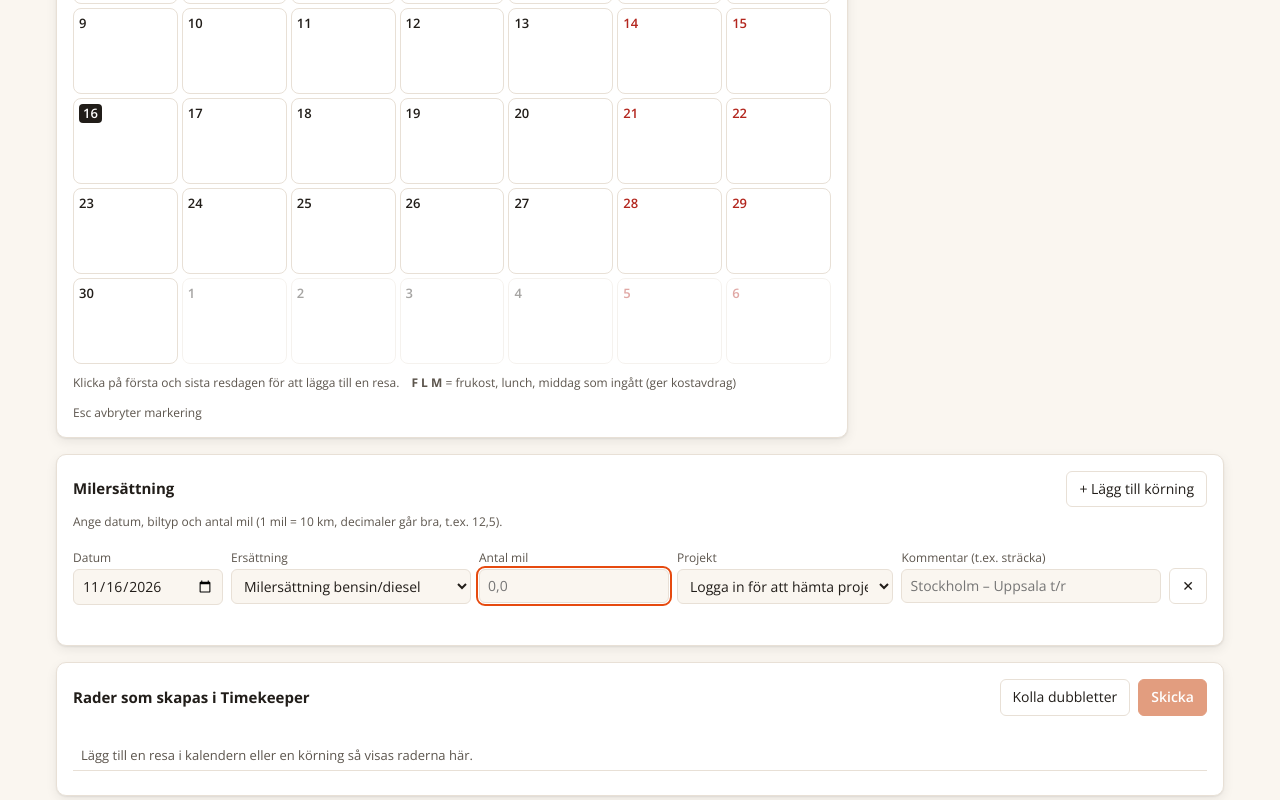
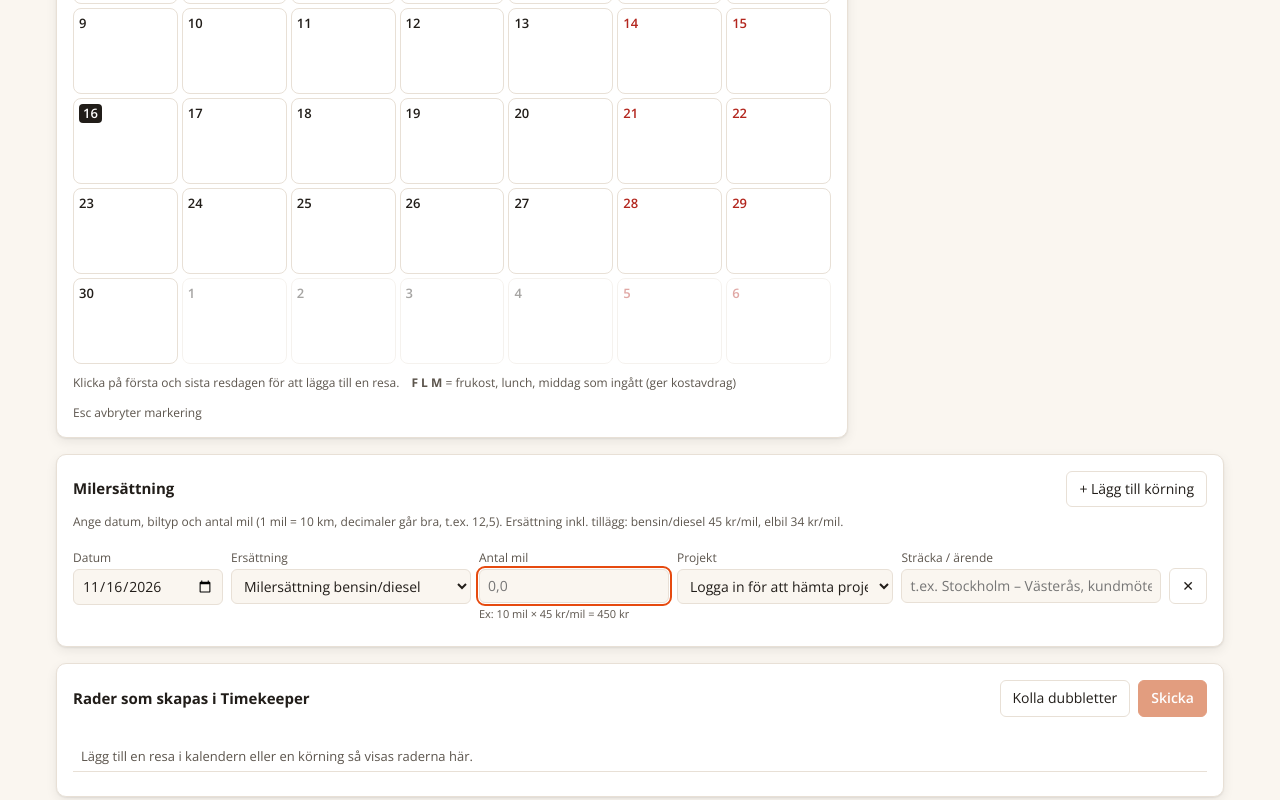
Before and after one commit to totaldigital-se/travelcost, a plain HTML site: page index.html in a window 1280 px wide. Both pictures are taken after typing "Sample", "Sample123" into the empty fields and a click on the button "+ Lägg till körning". Shown: the part 523-1323 px from the top of the page. Drawn offline with nearby package versions, Linux system fonts and the light colour scheme.

Commit message:
Milersättning inkl. tillägg: 45 kr/mil bensin/diesel, 34 kr/mil elbil; uträkning i kommentar

```diff
--- a/index.html
+++ b/index.html
@@ -146,7 +146,7 @@ details summary{cursor:pointer;font-weight:600}
     <section class="panel">
       <details id="settings">
         <summary>Inställningar (lönearter och belopp)</summary>
-        <p class="small muted">Lönearterna är förvalda för företaget och behöver normalt inte ändras. Beloppen hämtas från Timekeeper.</p>
+        <p class="small muted">Lönearterna är förvalda för företaget och behöver normalt inte ändras. Beloppen hämtas från Timekeeper, utom milersättning som följer företagets satser inkl. tillägg.</p>
         <div id="mapping"></div>
         <label class="row" style="color:var(--text);font-size:13px;margin-top:10px">
           <input type="checkbox" id="halveOnHalf" style="width:auto"> Halvera måltidsavdrag på halvdagar
@@ -162,7 +162,7 @@ details summary{cursor:pointer;font-weight:600}
     <div class="row"><h2 style="flex:1;margin:0">Milersättning</h2>
       <button id="btnAddMile">+ Lägg till körning</button>
     </div>
-    <p class="small muted" style="margin:6px 0 10px">Ange datum, biltyp och antal mil (1 mil = 10 km, decimaler går bra, t.ex. 12,5).</p>
+    <p class="small muted" style="margin:6px 0 10px" id="mileHelp"></p>
     <div id="mileage"></div>
   </section>
 
@@ -196,6 +196,11 @@ const DEFAULT_WAGE_CODES = {
   dinner:    12545, // Inrikes - måltidsreduktion middag
   mileFuel:  null,  // Milersättning bensin, diesel bil (null = hittas via namnet)
   mileEl:    null,  // Milersättning el bil (null = hittas via namnet)
+};
+// Milersättning per mil inklusive företagets tillägg. Ersätter lönearternas standardbelopp.
+const MILEAGE_RATES = {
+  mileFuel: 45, // bensin/diesel
+  mileEl:   34, // elbil
 };
 // Visas i sidfoten och i felmeddelanden.
 const SUPPORT_CONTACT = 'ekonomiavdelningen';
@@ -233,7 +238,8 @@ const fmtShort = s => P(s).toLocaleDateString('sv-SE',{day:'numeric',month:'shor
 const fmtDow = s => P(s).toLocaleDateString('sv-SE',{weekday:'short',timeZone:'UTC'});
 function eachDay(a,b){const out=[];for(let d=a;d<=b;d=addDays(d,1))out.push(d);return out}
 const esc = s => String(s??'').replace(/[&<>"']/g,c=>({'&':'&amp;','<':'&lt;','>':'&gt;','"':'&quot;',"'":'&#39;'}[c]));
-const kr = n => n.toLocaleString('sv-SE',{minimumFractionDigits:0,maximumFractionDigits:2})+' kr';
+const num = n => n.toLocaleString('sv-SE',{minimumFractionDigits:0,maximumFractionDigits:2});
+const kr = n => num(n)+' kr';
 
 // ---------- rule engine ----------
 // Skatteverkets regler: avresedag hel dag om avresa före 12.00, hemresedag hel dag om hemkomst efter 19.00.
@@ -279,9 +285,10 @@ function buildRows(){
   for(const m of S.mileage){
     const q=parseQty(m.quantity);
     if(!m.date||!(q>0)) continue;
-    const rr=S.cfg.roles[m.type]||{};
+    const rr=S.cfg.roles[m.type]||{}, rate=MILEAGE_RATES[m.type]??(+rr.price||0);
     rows.push({date:m.date,role:m.type,wageCodeID:rr.id,name:wc(rr.id)?.name||ROLES.find(x=>x.key===m.type).label,
-      quantity:q,price:+rr.price||0,ded:false,mile:true,projectID:m.projectId,comment:m.note||'Milersättning',uid:m.id});
+      quantity:q,price:rate,ded:false,mile:true,projectID:m.projectId,uid:m.id,
+      comment:(m.note?m.note+' – ':'')+`${num(q)} mil × ${num(rate)} kr/mil (inkl. tillägg)`});
   }
   rows.sort((a,b)=>a.date.localeCompare(b.date));
   rows.forEach(r=>r.key=[r.date,r.role,r.wageCodeID,r.price,r.quantity,r.uid||''].join('|'));
@@ -349,7 +356,7 @@ function afterLoad(){
     const byId=id=>S.wageCodes.find(w=>w.id==id);
     const w = (!S.demo && byId(S.cfg.roles[r.key]?.id)) || (!S.demo && byId(DEFAULT_WAGE_CODES[r.key]))
            || byId(S.cfg.roles[r.key]?.id) || S.wageCodes.find(w=>r.match(w.name||''));
-    S.cfg.roles[r.key]= w?{id:w.id,price:w.defaultPricePerUnit}:{id:null,price:0};
+    S.cfg.roles[r.key]= w?{id:w.id,price:MILEAGE_RATES[r.key]??w.defaultPricePerUnit}:{id:null,price:MILEAGE_RATES[r.key]??0};
   }
   if(!S.projects.some(p=>p.id==S.cfg.projectId)) S.cfg.projectId=S.projects[0]?.id??null;
   [...S.trips,...S.mileage].forEach(t=>{ if(!S.projects.some(p=>p.id==t.projectId)) t.projectId=S.cfg.projectId; });
@@ -409,17 +416,21 @@ function renderAll(){renderCal();renderTrips();renderMapping();renderMileage();r
 
 function renderMileage(){
   const el=$('#mileage');
+  $('#mileHelp').textContent=`Ange datum, biltyp och antal mil (1 mil = 10 km, decimaler går bra, t.ex. 12,5). `
+    +`Ersättning inkl. tillägg: bensin/diesel ${num(MILEAGE_RATES.mileFuel)} kr/mil, elbil ${num(MILEAGE_RATES.mileEl)} kr/mil.`;
   if(!S.mileage.length){el.innerHTML='<p class="small muted" style="margin:0">Inga körningar än.</p>';return}
   const typeName=k=>{const w=S.wageCodes.find(w=>w.id==S.cfg.roles[k]?.id);return w?.name||ROLES.find(r=>r.key===k).label};
   el.innerHTML=S.mileage.map(m=>{
-    const q=parseQty(m.quantity), price=+(S.cfg.roles[m.type]?.price)||0;
-    const sum = q>0 ? `${String(q).replace('.',',')} mil × ${kr(price)} = ${kr(q*price)}` : (m.quantity?'<span style="color:var(--err)">Ogiltigt antal</span>':'');
+    const q=parseQty(m.quantity), price=MILEAGE_RATES[m.type]??(+(S.cfg.roles[m.type]?.price)||0);
+    const sum = q>0 ? `${num(q)} mil × ${num(price)} kr/mil = ${kr(q*price)}`
+              : m.quantity ? '<span style="color:var(--err)">Ogiltigt antal</span>'
+              : `Ex: 10 mil × ${num(price)} kr/mil = ${kr(10*price)}`;
     return `<div class="mile-row" data-mile="${m.id}">
       <div><label>Datum</label><input type="date" data-mf="date" value="${m.date}"></div>
       <div><label>Ersättning</label><select data-mf="type">${['mileFuel','mileEl'].map(k=>`<option value="${k}" ${m.type===k?'selected':''}>${esc(typeName(k))}</option>`).join('')}</select></div>
       <div><label>Antal mil</label><input type="text" inputmode="decimal" data-mf="quantity" value="${esc(m.quantity)}" placeholder="0,0"><div class="sum">${sum}</div></div>
       <div><label>Projekt</label><select data-mf="projectId">${projOptions(m.projectId)}</select></div>
-      <div><label>Kommentar (t.ex. sträcka)</label><input type="text" data-mf="note" value="${esc(m.note)}" placeholder="Stockholm – Uppsala t/r"></div>
+      <div><label>Sträcka / ärende</label><input type="text" data-mf="note" value="${esc(m.note)}" placeholder="${m.type==='mileEl'?'t.ex. Kontoret – kund i Uppsala t/r':'t.ex. Stockholm – Västerås, kundmöte'}"></div>
       <div class="del"><button data-mdel="${m.id}" title="Ta bort körningen">✕</button></div>
     </div>`}).join('');
 }
@@ -549,7 +560,7 @@ $('#trips').addEventListener('change',e=>{
 });
 $('#mapping').addEventListener('change',e=>{
   const role=e.target.dataset.role;
-  if(role){const w=S.wageCodes.find(w=>w.id==e.target.value);S.cfg.roles[role]={id:w?.id??null,price:w?.defaultPricePerUnit??0};renderMapping()}
+  if(role){const w=S.wageCodes.find(w=>w.id==e.target.value);S.cfg.roles[role]={id:w?.id??null,price:MILEAGE_RATES[role]??w?.defaultPricePerUnit??0};renderMapping()}
   save();renderRows();
 });
 $('#btnAddMile').onclick=()=>{
```
Also changed, not shown: 1 other file.
